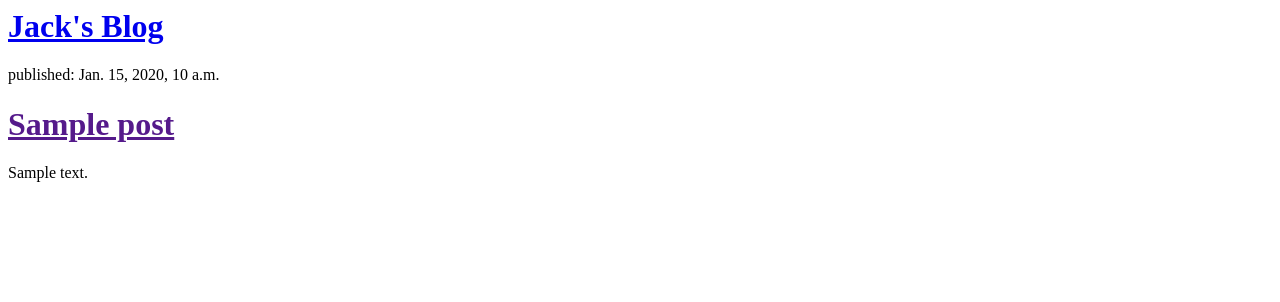
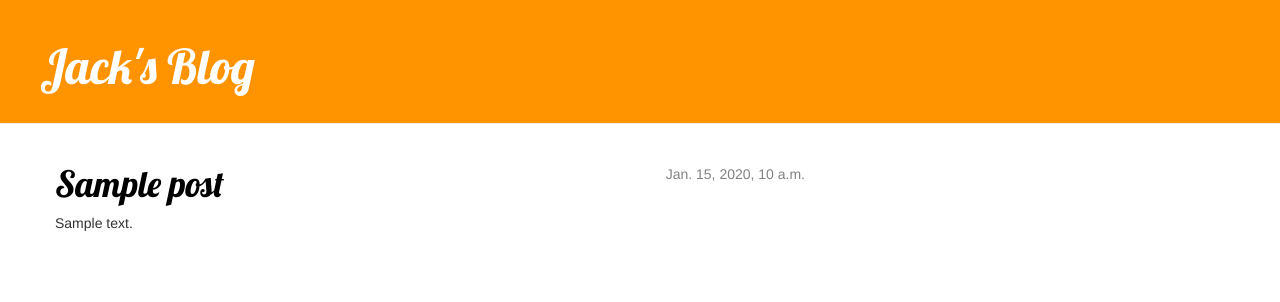
Before and after one commit to jaack1/my-first-project-in-django, a Django app: template blog/templates/blog/post_list.html in a window 1280 px wide. Shown: the top 302 px of the page. Run offline with Django 3.2, Linux system fonts and the light colour scheme; the template is opened without the code that fills it: values that come from a table or form of the project are taken from there, others are empty; tables that the repository leaves empty hold one stand-in row (values such as "Sample post"); some libraries are stand-ins or nearby versions.

Commit message:
Add css for templates.

```diff
--- /dev/null
+++ b/blog/static/css/blog.css
@@ -0,0 +1,48 @@
+
+    .page-header {
+        background-color: #ff9400;
+        margin-top: 0;
+        padding: 20px 20px 20px 40px;
+    }
+
+    .page-header h1, .page-header h1 a, .page-header h1 a:visited, .page-header h1 a:active {
+        color: #ffffff;
+        font-size: 36pt;
+        text-decoration: none;
+    }
+
+    .content {
+        margin-left: 40px;
+    }
+
+    h1, h2, h3, h4 {
+        font-family: 'Lobster', cursive;
+    }
+
+    .date {
+        float: right;
+        color: #828282;
+    }
+
+    .save {
+        float: right;
+    }
+
+    .post-form textarea, .post-form input {
+        width: 100%;
+    }
+
+    .top-menu, .top-menu:hover, .top-menu:visited {
+        color: #ffffff;
+        float: right;
+        font-size: 26pt;
+        margin-right: 20px;
+    }
+
+    .post {
+        margin-bottom: 70px;
+    }
+
+    .post h1 a, .post h1 a:visited {
+        color: #000000;
+    }
--- a/blog/templates/blog/post_list.html
+++ b/blog/templates/blog/post_list.html
@@ -1,13 +1,31 @@
+{% load staticfiles %}
 <HTML>
-  <div>
+  <head>
+    <link rel="stylesheet" href="//maxcdn.bootstrapcdn.com/bootstrap/3.2.0/css/bootstrap.min.css">
+    <link rel="stylesheet" href="//maxcdn.bootstrapcdn.com/bootstrap/3.2.0/css/bootstrap-theme.min.css">
+    <link rel="stylesheet" href="{% static 'css/blog.css' %}">
+    <link href="https://fonts.googleapis.com/css?family=Lobster&subset=latin,cyrillic" rel="stylesheet" type="text/css">
+  </head>
+  <body>
+    <div class="page-header">
       <h1><a href="/">Jack's Blog</a></h1>
     </div>
 
+    <div class="content container">
+        <div class="row">
+            <div class="col-md-8">
                 {% for post in posts %}
-    <div>
-      <p>published: {{ post.published_date }}</p>
+                    <div class="post">
+                        <div class="date">
+                            {{ post.published_date }}
+                        </div>
                         <h1><a href="">{{ post.title }}</a></h1>
                         <p>{{ post.text|linebreaksbr }}</p>
                     </div>
                 {% endfor %}
+            </div>
+        </div>
+    </div>
+
+  </body>
 </HTML>
```
Lines whose indentation alone changed are shown as unchanged.
